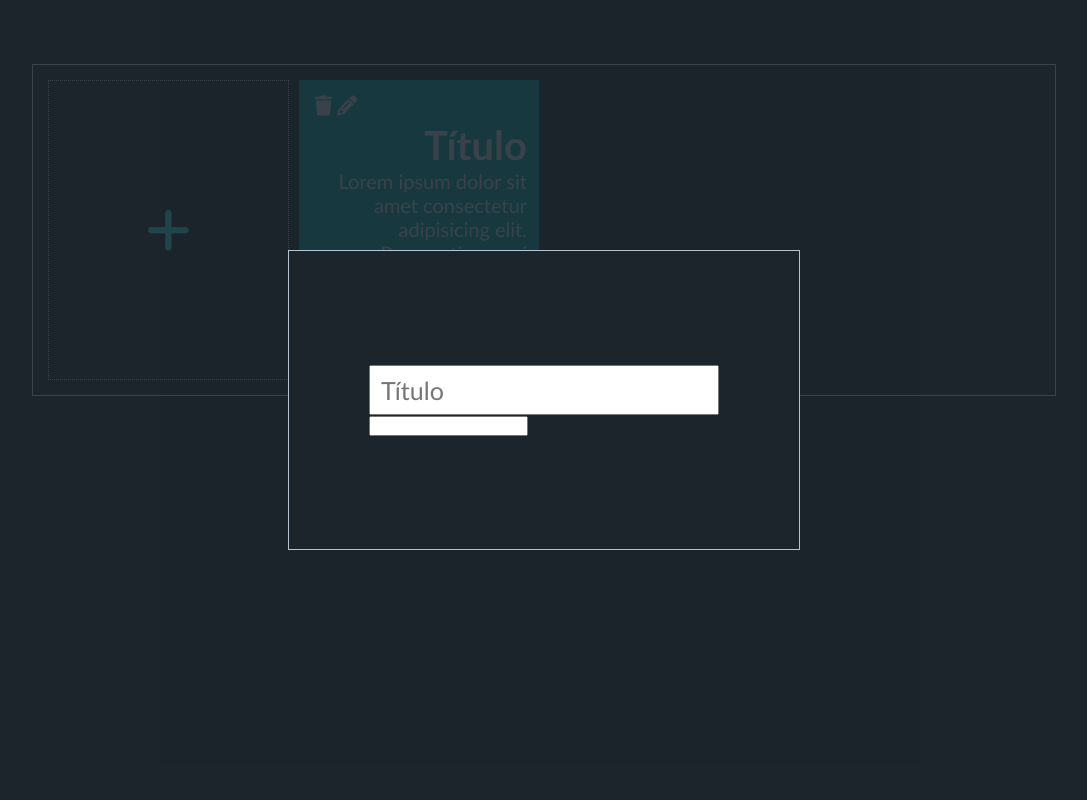
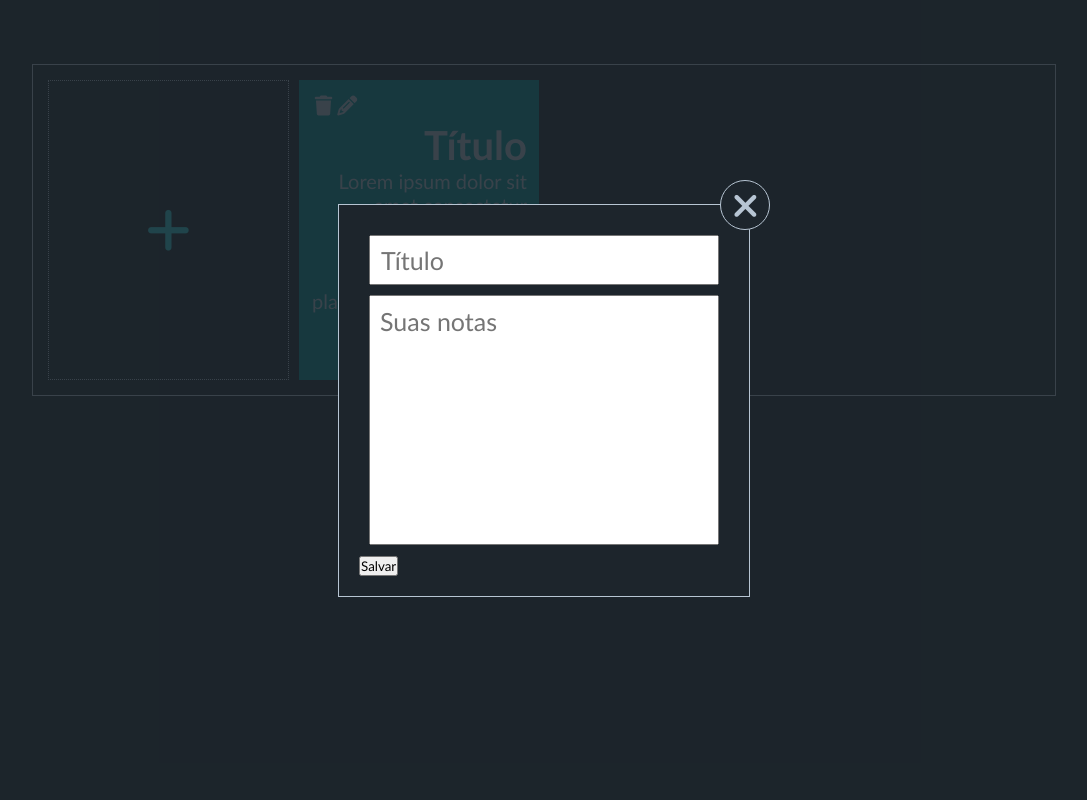
Before and after one commit to samuelsouzzza/Noti-in, a PHP site: page / in a window 1280 px wide. Shown: the whole page, without its empty margins (96-1183 px from the left). Run offline with PHP 8.4, Linux system fonts and the light colour scheme; some libraries are stand-ins or nearby versions.

Commit message:
btn-fechar-modal pronto

```diff
--- a/css/style.css
+++ b/css/style.css
@@ -96,17 +96,39 @@ main{
 .modal-box{
     background-color: var(--fundo-principal);
     border: 1px solid var(--neutra1);
-    min-width: 40%;
-    height: 300px;
+    min-width: auto;
+    height: auto;
     display: flex;
     align-items: center;
     justify-content: center;
-    padding: 10px;
+    padding: 20px;
+    position: relative;
 }
-.txt-titulo{
+.txt-titulo, .txt-descricao{
     min-width: 350px;
     height: 50px;
     display: block;
     font-size: 25px;
     padding: 10px;
+    margin: 10px;
 }
+.txt-descricao{
+    min-height: 250px;
+    resize: none;
+}
+.btn-fechar-modal{
+    position: absolute;
+    top: -25px;
+    left: 93%;
+    font-size: 35px;
+    min-height: 50px;
+    min-width: 50px;
+    border-radius: 50%;
+    border: 1px solid var(--neutra1);
+    background-color:var(--fundo-principal);
+    color:var(--neutra1);
+    transition: 0.5s;
+}
+.btn-fechar-modal:hover{
+    color: var(--validacao2);
+}
--- a/index.html
+++ b/index.html
@@ -24,9 +24,11 @@
     </main>
     <section class="modal-wrapper">
         <article class="modal-box">
+            <button class="btn-fechar-modal"><i class="fa-solid fa-xmark"></i></button>
             <form>
                 <input type="text" class="txt-titulo" placeholder="Título">
-                <input type="text">
+                <textarea type="text" class="txt-descricao" placeholder="Suas notas"></textarea>
+                <input type="submit" value="Salvar">
             </form>
         </article>
     </section>
```
